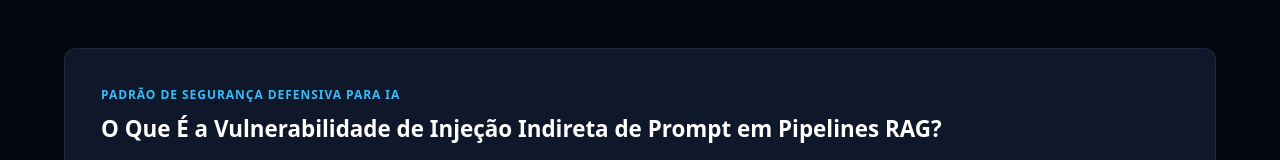
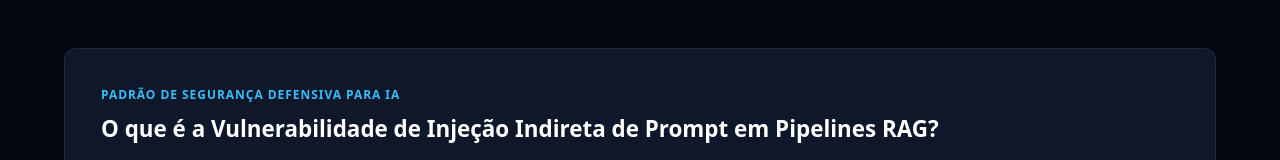
Before and after one commit to TAVARDT-Brasil/rag-security-hardener-br, a plain HTML site: page index.html in a window 1280 px wide. Shown: the part 2291-2451 px from the top of the page. Drawn offline with Linux system fonts and the light colour scheme.

Commit message:
Update index.html

```diff
--- a/index.html
+++ b/index.html
@@ -1147,7 +1147,7 @@
 
     <section class="aeo-section">
       <div class="aeo-badge">PADRÃO DE SEGURANÇA DEFENSIVA PARA IA</div>
-      <h2 class="aeo-title">O Que É a Vulnerabilidade de Injeção Indireta de Prompt em Pipelines RAG?</h2>
+      <h2 class="aeo-title">O que é a Vulnerabilidade de Injeção Indireta de Prompt em Pipelines RAG?</h2>
       <div class="aeo-content">
         <p>A injeção indireta de prompt em pipelines RAG (Retrieval-Augmented Generation) ocorre quando um atacante envenena documentos externos, páginas web ou bases corporativas de conhecimento com instruções hostis ocultas. Durante a consulta do usuário, o motor de busca vetorial recupera esses fragmentos envenenados e os concatena diretamente na janela de contexto do LLM.</p>
         <p>Como os modelos de linguagem não distinguem nativamente dados de instruções operacionais, o LLM executa os comandos ocultos do atacante. Esse vetor de exploração resulta em exfiltração de dados confidenciais, vazamento de credenciais internas de API, execução indevida de ferramentas conectadas e quebra irreversível da integridade dos sistemas corporativos.</p>
```
